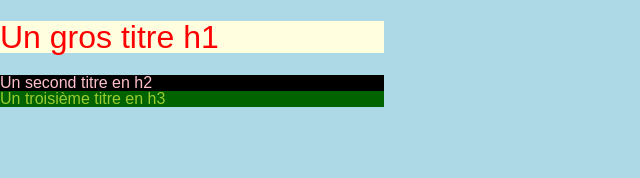
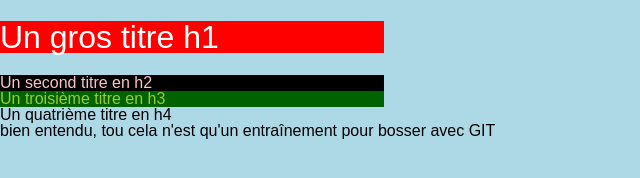
Before and after one commit to dianafromParis/github-training, a plain HTML site: page index.html in a window 1280 px wide. Shown: the whole page, without its empty margins (0-640 px from the left). Drawn offline with Linux system fonts and the light colour scheme.

Commit message:
2nd commit

```diff
--- a/index.html
+++ b/index.html
@@ -18,6 +18,8 @@
 	<h1>Un gros titre h1</h1>
 	<h2>Un second titre en h2</h2>
 	<h3>Un troisième titre en h3</h3>
+	<h4>Un quatrième titre en h4</h4>
+	<p>bien entendu, tou cela n'est qu'un entraînement pour bosser avec GIT</p>
 	<script src="file.js">
 	</script>
 </body>
--- a/style.css
+++ b/style.css
@@ -4,14 +4,14 @@
 	font-size:20px;
 }
 
-h1, h2, h3 {
+h1, h2, h3,h4 {
 	width: 30%;
 }
 
 
 h1 {
-	color:red;
-	background-color: lightyellow;
+	color:white;
+	background-color: red;
 }
 
 h2 {
@@ -23,3 +23,8 @@ h3 {
 	color:yellowgreen;
 	background-color:#006300 ;
 }
+
+h4 {
+	color:black;
+	background-color:lightblue ;
+}
```
